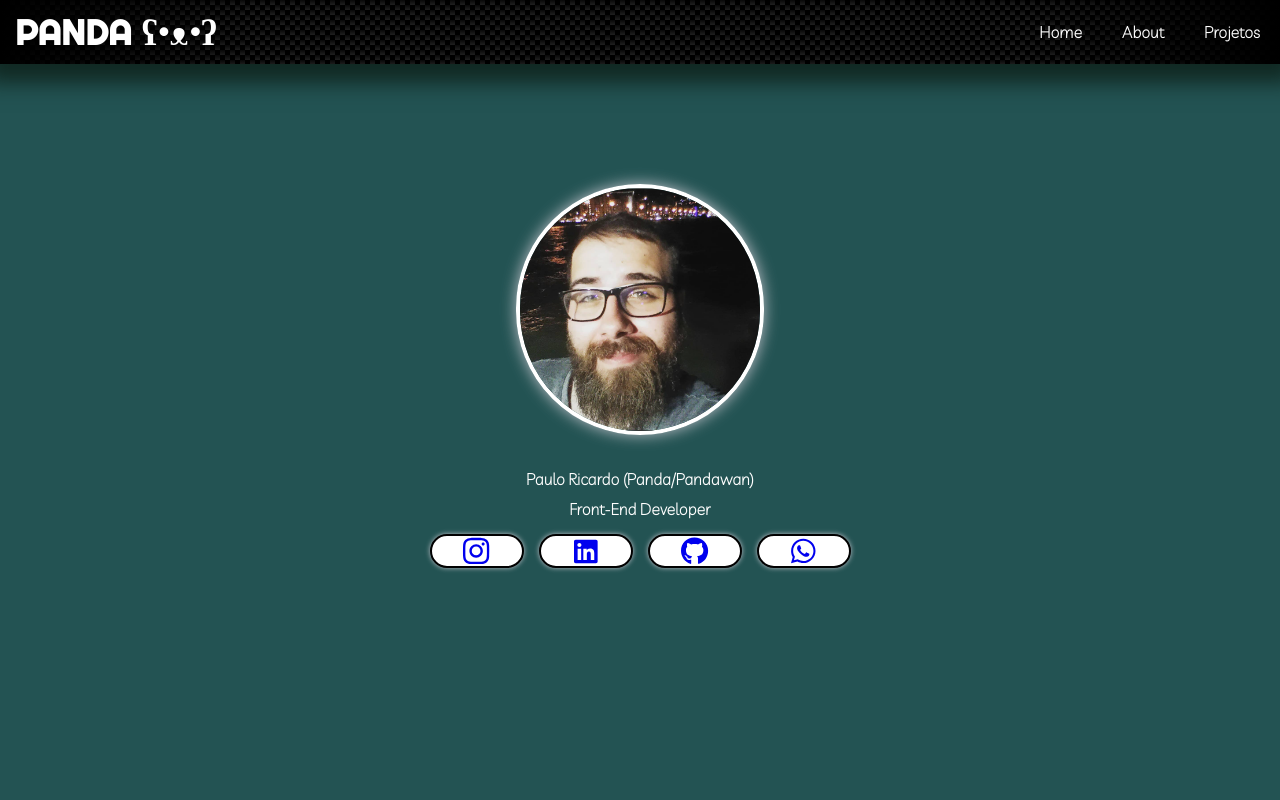
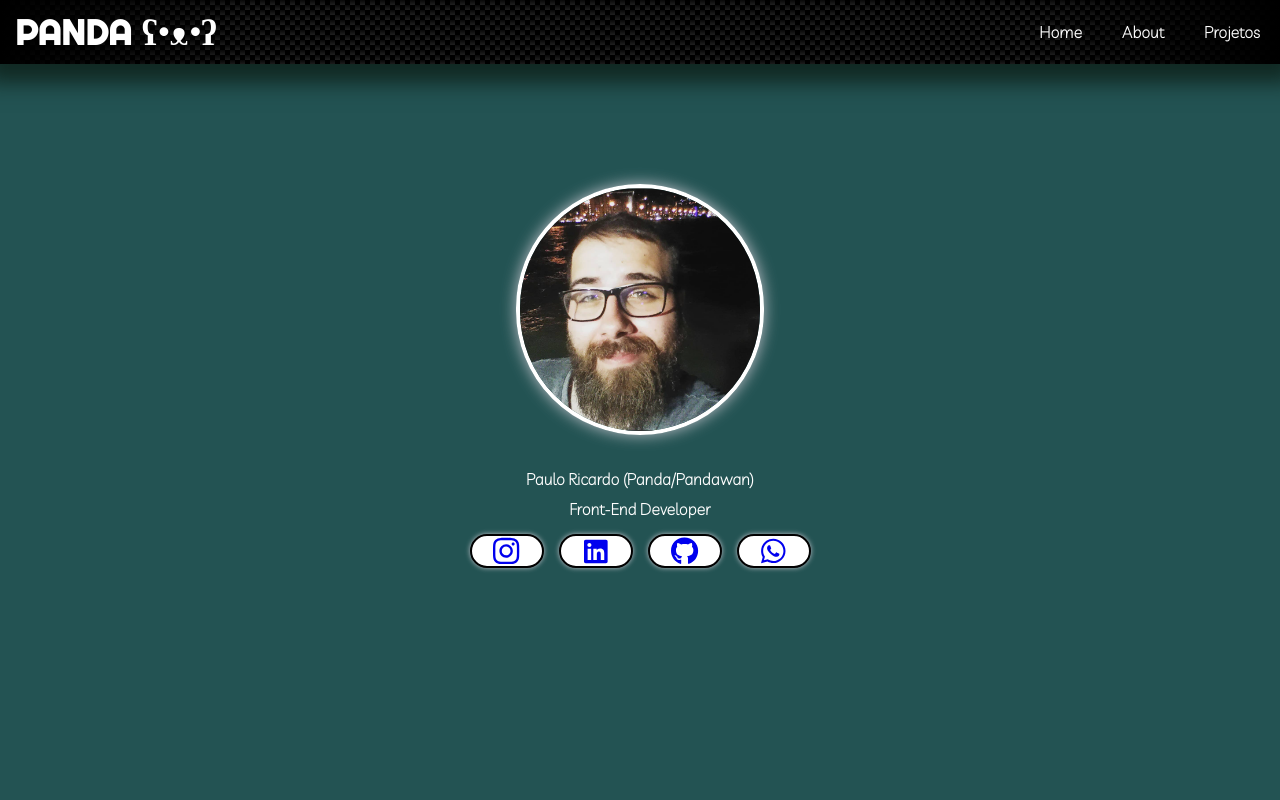
Before and after one commit to BecomePanda/Formulario-de-Cadastro---Teste-Grupo-Connvert-, a React (Create React App) app in the folder teste-connvert/: page / in a window 1280 px wide. Shown: the top 800 px of the page. Built offline with nearby package versions, Linux system fonts and the light colour scheme; the HTML template or start-up script is replaced by a standard one.

Commit message:
Melhorias de estilização.

```diff
--- a/teste-connvert/src/App.css
+++ b/teste-connvert/src/App.css
@@ -6,7 +6,14 @@
 .area {
   display: flex;
   justify-content: center;
-  padding-top: 30vh;
+  padding-top: 260px;
+  flex-direction: row;
+}
+
+.area2 {
+  display: flex;
+  justify-content: center;
+  padding-top: 190px;
   flex-direction: row;
 }
 
@@ -339,8 +346,8 @@ header {
   border: 2px solid #010101;
   border-radius: 30px;
   text-decoration: none;
-  width: 90px;
-  transition: all 1s ease-in;
+  width: 70px;
+  transition: all 0.5s ease-in;
   box-shadow: 0px 0px 5px 0px #bebfc7;
 }
 
@@ -350,8 +357,8 @@ header {
 }
 
 .socialPannel:hover {
-  background-color: #bebfc7;
-  transition: 1s;
+  background-color: lightblue;
+  transition: 0.5s;
 }
 
 .about {
--- a/teste-connvert/src/components/form/FormStepTwo.jsx
+++ b/teste-connvert/src/components/form/FormStepTwo.jsx
@@ -153,7 +153,7 @@ export default function FormStepTwo({ setScreen }) {
   ];
 
   return (
-    <div className="area">
+    <div className="area2">
       <div className="title2">
         {" "}
         <div className="titleDiv">Me fale mais sobre você</div>
```
